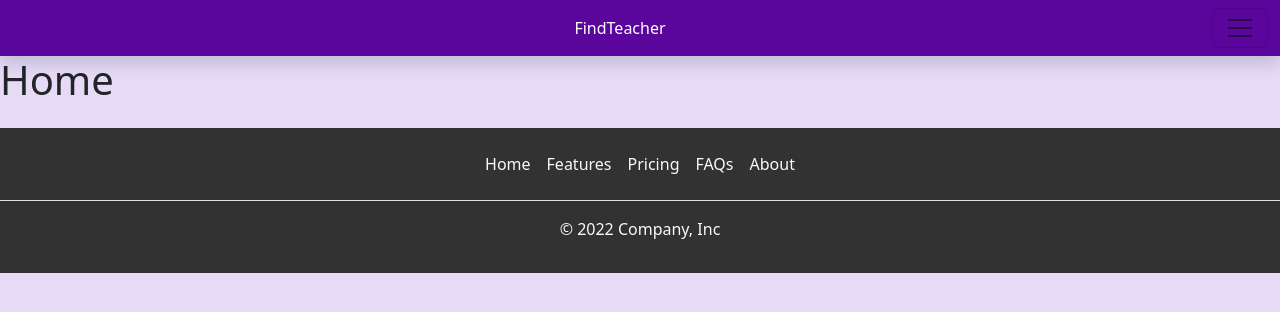
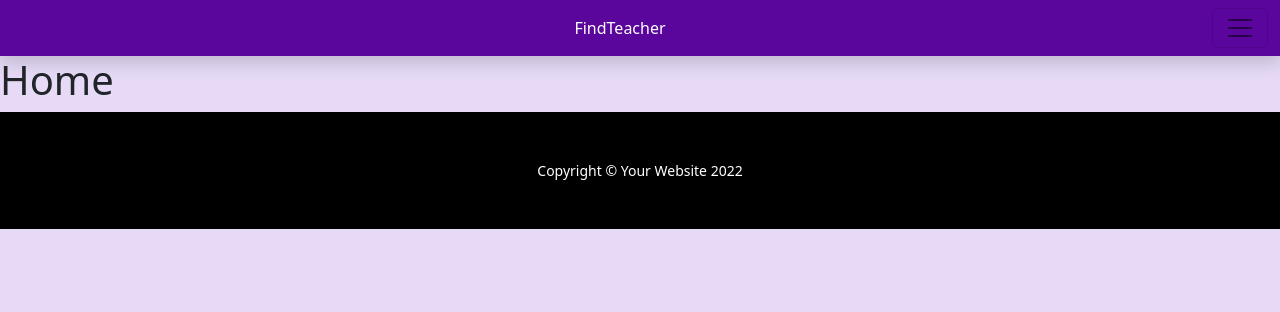
Before and after one commit to gabrielsantos8/hackathon-reactapp, a React (Create React App) app: page / in a window 1280 px wide. Shown: the top 312 px of the page. Built offline with nearby package versions, Linux system fonts and the light colour scheme.

Commit message:
alterando o footer

```diff
--- a/src/components/Footer/index.jsx
+++ b/src/components/Footer/index.jsx
@@ -4,16 +4,9 @@ export const Footer = () => {
 
     return (
         <>
-            <footer className="py-3 my-4">
-                <ul className="nav justify-content-center border-bottom pb-3 mb-3">
-                    <li className="nav-item"><a href="#" className="nav-link px-2 text-light">Home</a></li>
-                    <li className="nav-item"><a href="#" className="nav-link px-2 text-light">Features</a></li>
-                    <li className="nav-item"><a href="#" className="nav-link px-2 text-light">Pricing</a></li>
-                    <li className="nav-item"><a href="#" className="nav-link px-2 text-light">FAQs</a></li>
-                    <li className="nav-item"><a href="#" className="nav-link px-2 text-light">About</a></li>
-                </ul>
-                <p className="text-center text-light">© 2022 Company, Inc</p>
-            </footer>
+            <footer className="py-5 bg-black">
+            <div className="container px-5"><p class="m-0 text-center text-white small">Copyright © Your Website 2022</p></div>
+        </footer>
 
 
         </>
```
